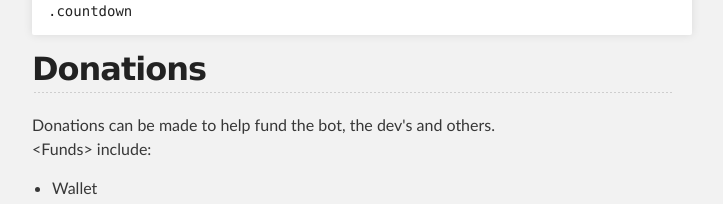
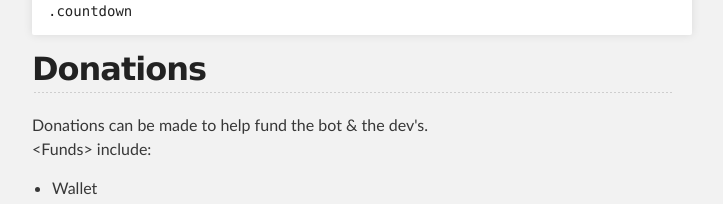
Before and after one commit to iYodah/Docs, a plain HTML site: page index.html in a window 1280 px wide. Shown: the part 7087-7291 px from the top of the page, without its empty margins (288-1011 px from the left). Drawn offline with Linux system fonts and the light colour scheme.

Commit message:
Contest
Simple change for donations

```diff
--- a/index.html
+++ b/index.html
@@ -227,7 +227,7 @@
         <!-- END COUNTDOWN -->
         <!-- START DONATE -->
         <h2>Donations</h2>
-        <p>Donations can be made to help fund the bot, the dev's and others.<br>&lt;Funds&gt; include:</p>
+        <p>Donations can be made to help fund the bot & the dev's.<br>&lt;Funds&gt; include:</p>
         <ul>
           <li>Wallet</li>
           <li>@devfund</li>
```
